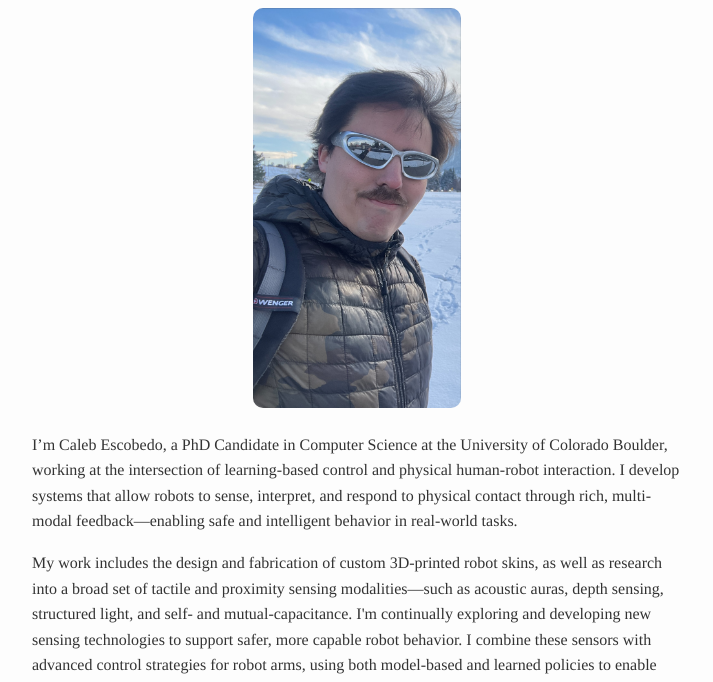
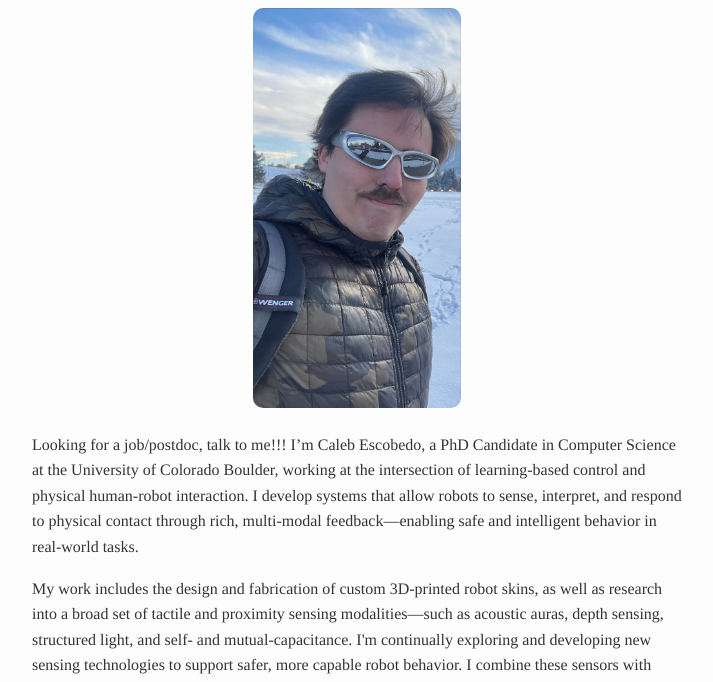
Before and after one commit to calebescobedo/caleb.phd, a plain HTML site: page index.html in a window 1280 px wide. Shown: the part 118-800 px from the top of the page, without its empty margins (283-996 px from the left). Drawn offline with Linux system fonts and the light colour scheme.

Commit message:
Update index.html

```diff
--- a/index.html
+++ b/index.html
@@ -24,7 +24,7 @@
   </div>
   <section id="about">
     <p>
-      I’m Caleb Escobedo, a PhD Candidate in Computer Science at the University of Colorado Boulder, working at the intersection of learning-based control and physical human-robot interaction. I develop systems that allow robots to sense, interpret, and respond to physical contact through rich, multi-modal feedback—enabling safe and intelligent behavior in real-world tasks.
+      Looking for a job/postdoc, talk to me!!! I’m Caleb Escobedo, a PhD Candidate in Computer Science at the University of Colorado Boulder, working at the intersection of learning-based control and physical human-robot interaction. I develop systems that allow robots to sense, interpret, and respond to physical contact through rich, multi-modal feedback—enabling safe and intelligent behavior in real-world tasks.
     </p>
     <p>
       My work includes the design and fabrication of custom 3D-printed robot skins, as well as research into a broad set of tactile and proximity sensing modalities—such as acoustic auras, depth sensing, structured light, and self- and mutual-capacitance. I'm continually exploring and developing new sensing technologies to support safer, more capable robot behavior. I combine these sensors with advanced control strategies for robot arms, using both model-based and learned policies to enable safe physical human-robot interaction.
```
